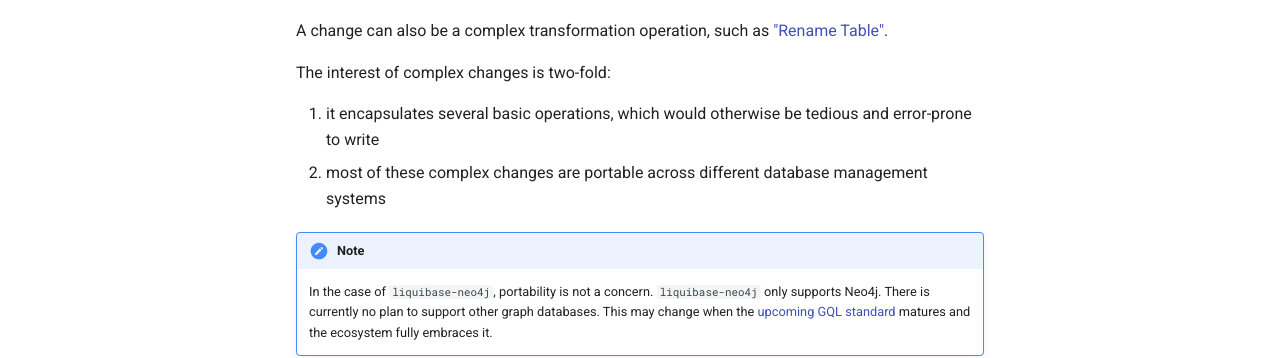
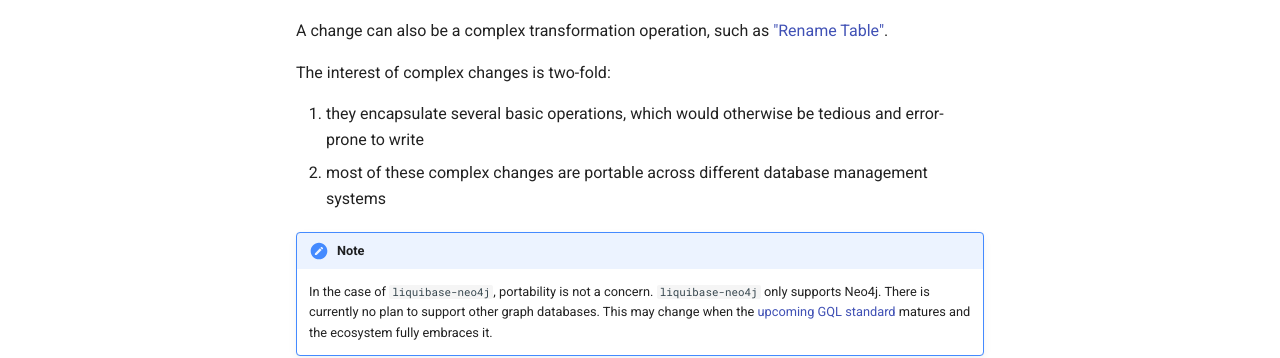
Before and after one commit to liquibase/liquibase-neo4j, an MkDocs documentation site: the page built from docs/reference-intro.md, in a window 1280 px wide and 900 px high. Shown: the part 371-729 px from the top of the window. Built offline with MkDocs 1.6.1 and Material for MkDocs 9.7.7, drawn with Linux system fonts in a browser that asks for light colours; comment, search, counter and statistics services are not loaded.

Commit message:
Fix grammar in mental model section

```diff
--- a/docs/reference-intro.md
+++ b/docs/reference-intro.md
@@ -14,7 +14,7 @@ A change can also be a complex transformation operation, such as
 
 The interest of complex changes is two-fold:
 
- 1. it encapsulates several basic operations, which would otherwise be tedious and error-prone to write
+ 1. they encapsulate several basic operations, which would otherwise be tedious and error-prone to write
  2. most of these complex changes are portable across different database management systems
 
 !!! note
```
